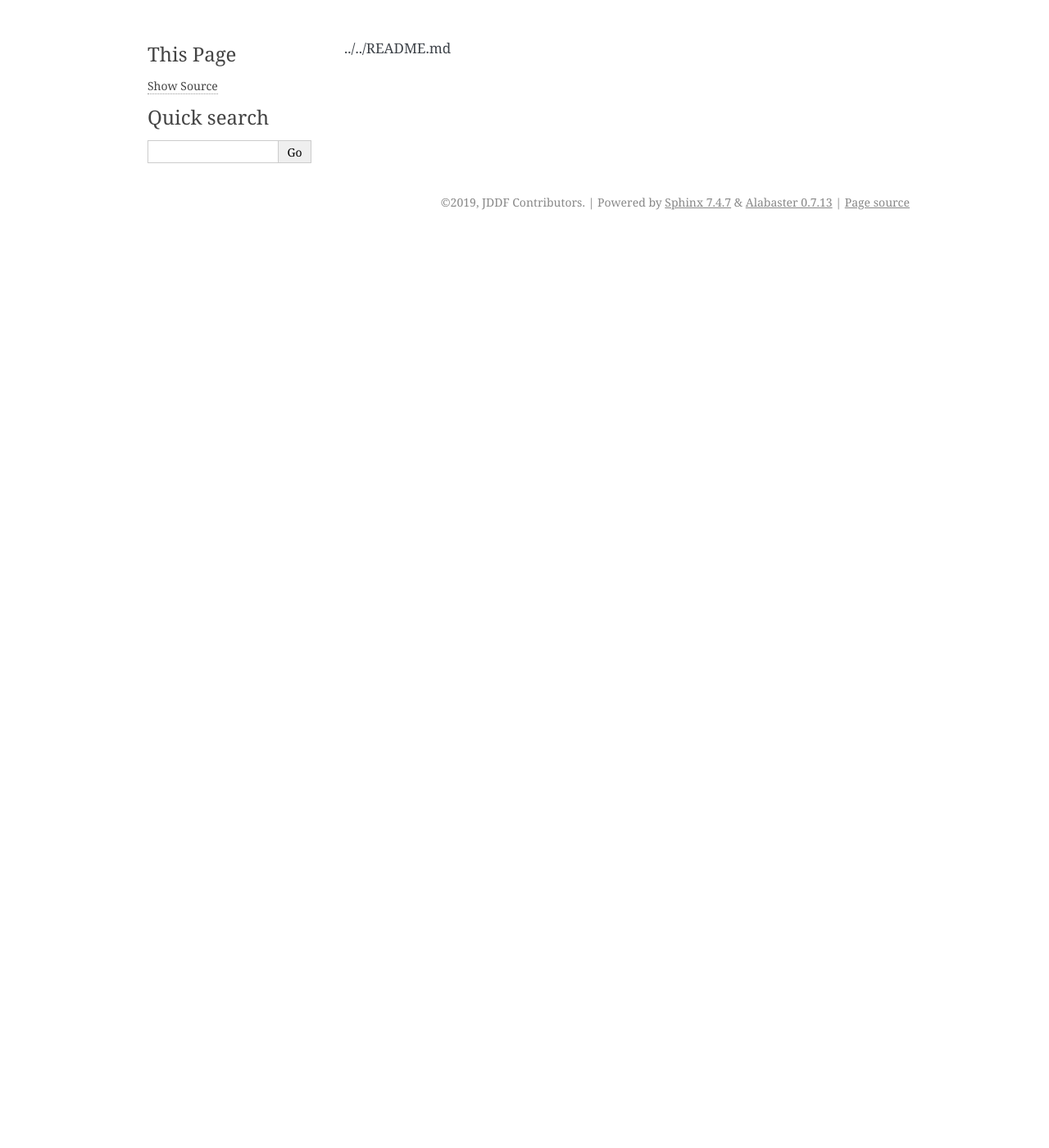
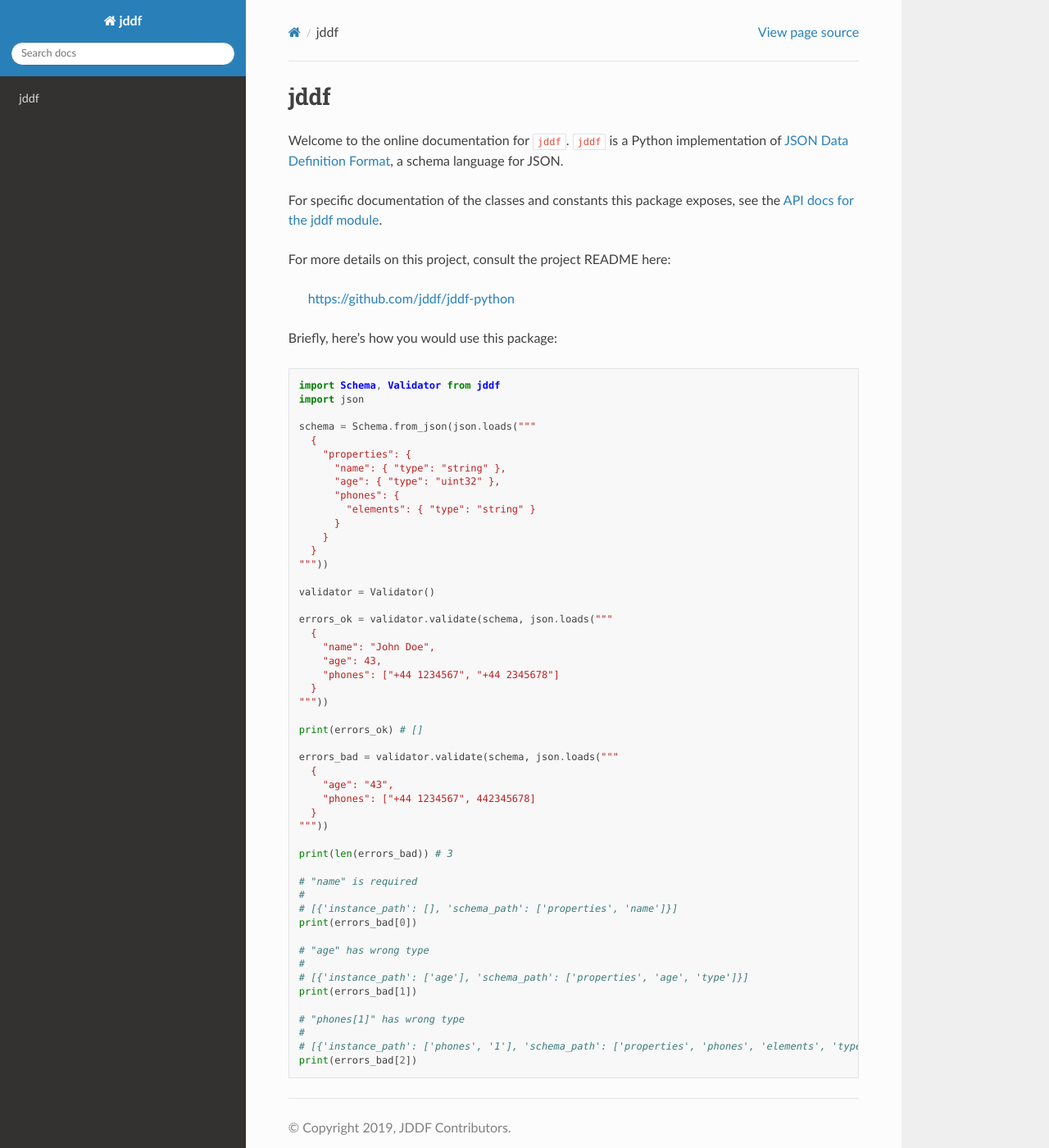
Before and after one commit to jddf/jddf-python, a Sphinx documentation site: the page built from docs/source/index.md, in a window 1280 px wide and 1400 px high. Shown: the whole window at 82% size. Built offline with Sphinx 7.4.7 and the Read the Docs theme 2.0.0, drawn with Linux system fonts in a browser that asks for light colours; some of the changed text lies outside the part shown.

Commit message:
Add README for GitHub and RTD

````diff
--- a/docs/requirements.txt
+++ b/docs/requirements.txt
@@ -1 +1,2 @@
 strict_rfc3339==0.7
+sphinx-rtd-theme===0.4.3
--- a/docs/source/conf.py
+++ b/docs/source/conf.py
@@ -48,7 +48,7 @@ master_doc = 'index'
 # The theme to use for HTML and HTML Help pages.  See the documentation for
 # a list of builtin themes.
 #
-html_theme = 'alabaster'
+html_theme = 'sphinx_rtd_theme'
 
 # Add any paths that contain custom static files (such as style sheets) here,
 # relative to this directory. They are copied after the builtin static files,
--- a/docs/source/index.md
+++ b/docs/source/index.md
@@ -1 +1,69 @@
-../../README.md
+# jddf
+
+Welcome to the online documentation for `jddf`. `jddf` is a Python
+implementation of [JSON Data Definition Format][jddf], a schema language for
+JSON.
+
+[jddf]: https://jddf.io
+
+For specific documentation of the classes and constants this package exposes,
+see the [API docs for the `jddf` module](jddf).
+
+For more details on this project, consult the project README here:
+
+> [https://github.com/jddf/jddf-python](https://github.com/jddf/jddf-python)
+
+Briefly, here's how you would use this package:
+
+```python3
+import Schema, Validator from jddf
+import json
+
+schema = Schema.from_json(json.loads("""
+  {
+    "properties": {
+      "name": { "type": "string" },
+      "age": { "type": "uint32" },
+      "phones": {
+        "elements": { "type": "string" }
+      }
+    }
+  }
+"""))
+
+validator = Validator()
+
+errors_ok = validator.validate(schema, json.loads("""
+  {
+    "name": "John Doe",
+    "age": 43,
+    "phones": ["+44 1234567", "+44 2345678"]
+  }
+"""))
+
+print(errors_ok) # []
+
+errors_bad = validator.validate(schema, json.loads("""
+  {
+    "age": "43",
+    "phones": ["+44 1234567", 442345678]
+  }
+"""))
+
+print(len(errors_bad)) # 3
+
+# "name" is required
+#
+# [{'instance_path': [], 'schema_path': ['properties', 'name']}]
+print(errors_bad[0])
+
+# "age" has wrong type
+#
+# [{'instance_path': ['age'], 'schema_path': ['properties', 'age', 'type']}]
+print(errors_bad[1])
+
+# "phones[1]" has wrong type
+#
+# [{'instance_path': ['phones', '1'], 'schema_path': ['properties', 'phones', 'elements', 'type']}]
+print(errors_bad[2])
+```
````
Also changed, not shown: README.md (+86 -1 lines).
